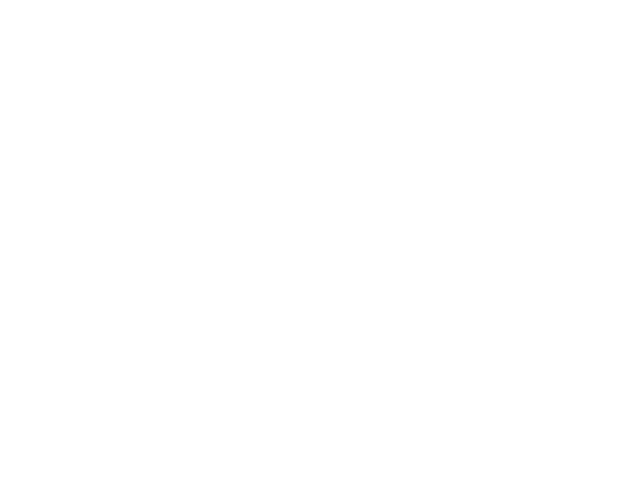
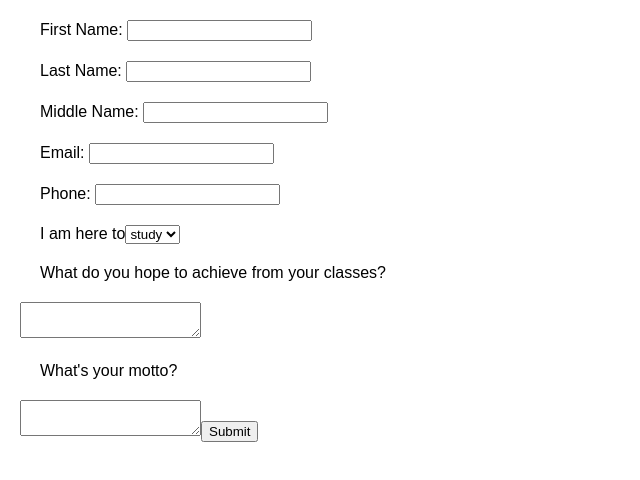
Before and after one commit to ashishdommety/tutor-times, a React (Create React App) app in the folder client/: page /sign-up in a window 1280 px wide. Shown: the top 480 px of the page, without its empty margins (0-640 px from the left). Built offline with nearby package versions, Linux system fonts and the light colour scheme.

Commit message:
create rough sign up form

```diff
--- a/client/src/presentation/App/App.js
+++ b/client/src/presentation/App/App.js
@@ -1,6 +1,7 @@
 import React from 'react';
 import HomeContainer from '../../containers/HomeContainer';
-import DashboardContainer from '../../containers/DashboardContainer'; // temporary
+import DashboardContainer from '../../containers/DashboardContainer';
+import SignUp from '../SignUp/SignUp';
 import { BrowserRouter, Switch, Route } from 'react-router-dom';
 
 const App = (props) => {
@@ -9,6 +10,7 @@
         <Switch>
           <Route exact={true} path="/" component={HomeContainer}/>
           <Route exact={false} path="/dashboard" component={DashboardContainer}/>
+          <Route exact={true} path="/sign-up" component={SignUp}/>
         </Switch>
       </BrowserRouter>
     );
--- /dev/null
+++ b/client/src/presentation/SignUp/SignUp.css
@@ -0,0 +1,8 @@
+label{
+  display:block;
+  margin:20px;
+}
+
+form{
+  margin:20px;
+}
--- /dev/null
+++ b/client/src/presentation/SignUp/SignUp.js
@@ -0,0 +1,34 @@
+import React, {Component} from 'react';
+import './SignUp.css';
+
+// google_id, firstName, lastName, middleName, email, photoURL, isTutor, bio, goal, motto,phoneNumber
+class SignUp extends Component{
+  render(){
+    return(
+      <div>
+        {/* <p>SignUp Form</p> */}
+        <form>
+          <label>First Name: <input type="text" name="fName"/></label>
+          <label>Last Name: <input type="text" name="lName"/></label>
+          <label>Middle Name: <input type="text" name="mName"/></label>
+          <label>Email: <input type="text" name="email"/></label>
+          <label>Phone: <input type="text" name="phone"/></label>
+          <label>I am here to
+            <select>
+              <option>study</option>
+              <option>teach</option>
+            </select>
+          </label>
+          <label>What do you hope to achieve from your classes? </label>
+          <textarea type="text" name="goal"/>
+          <label>What's your motto? </label>
+          <textarea type="text" name="motto"/>
+
+          <input type="submit"/>
+        </form>
+      </div>
+    )
+  }
+};
+
+export default SignUp;
```
